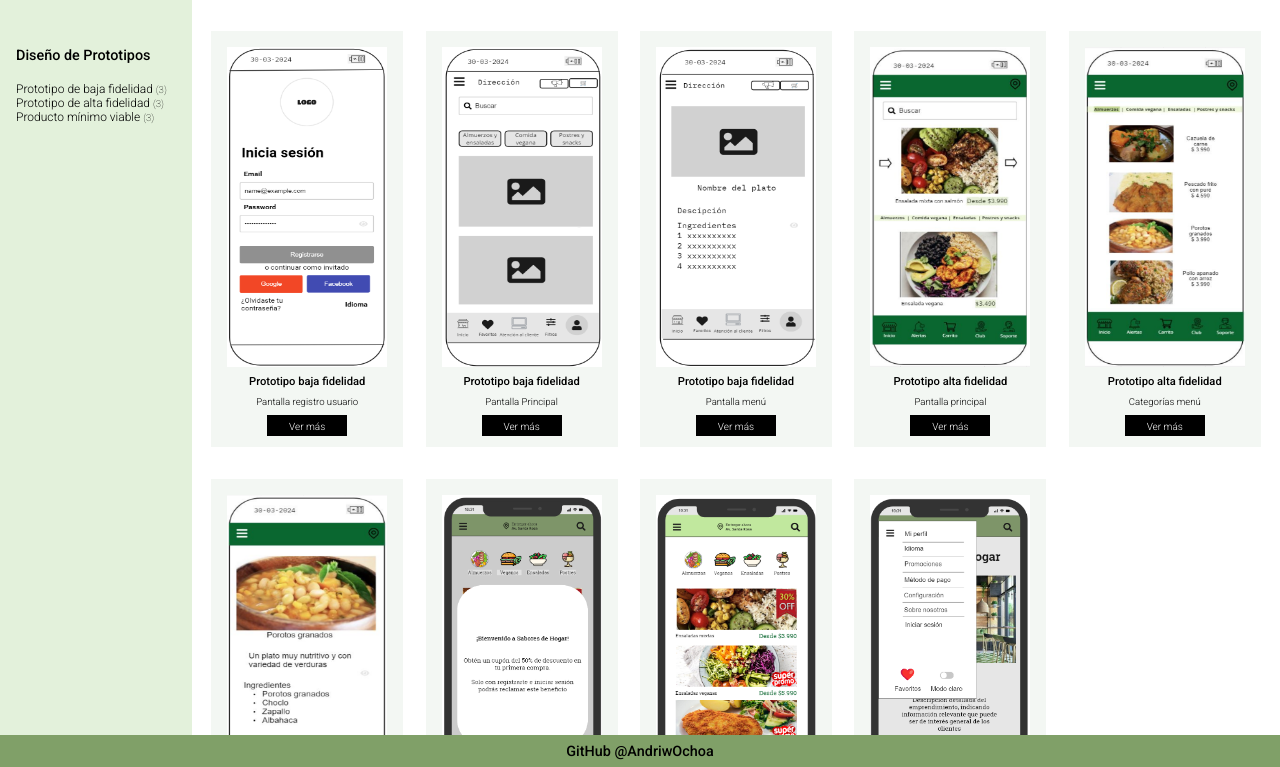
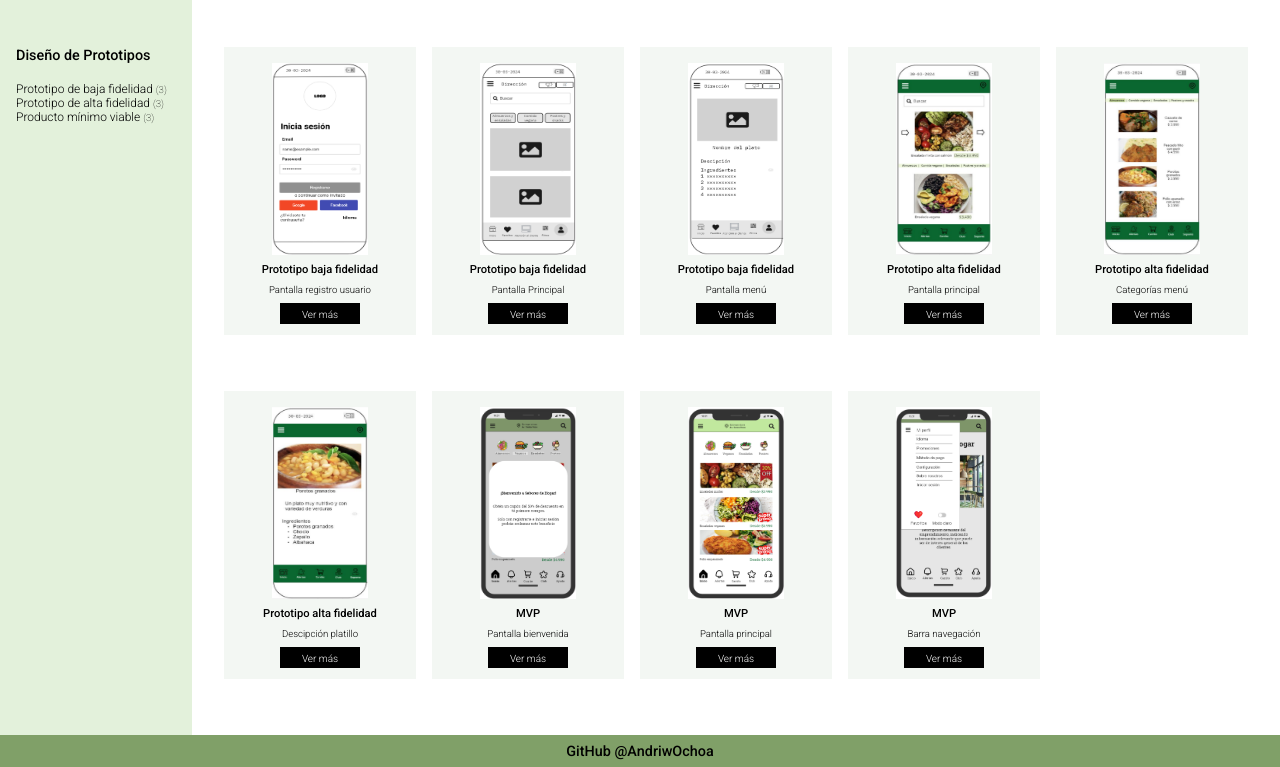
Before and after one commit to AndriwOchoa/grid_prototipo, a plain HTML site: page index.html in a window 1280 px wide. Shown: the part 33-800 px from the top of the page. Drawn offline with Linux system fonts and the light colour scheme; a web font is replaced by a local one.

Commit message:
cambios en tamaño de imagenes

```diff
--- a/assets/css/style.scss
+++ b/assets/css/style.scss
@@ -40,7 +40,6 @@
             justify-content: start;
             margin-top: 2em;
 
-
             ul{
                 list-style: none;
             }
@@ -54,14 +53,14 @@
         grid-template-columns: repeat(auto-fill, minmax(12em, 1fr));
         height: calc(100vh - 4em);
         overflow-y: auto;
-        padding: 1em;
+        padding: 2em;
         justify-items: center;
 
         div{
             display: flex;
             flex-direction: column;
             align-items: center;
-            height: 26em;
+            height: 18em;
             width: 12em;
             margin-top: 1em;
             padding: 1em;
@@ -70,8 +69,8 @@
 
 
             img{
-                height: 20em;
-                width: 10em;
+                height: 12em;
+                width: 6em;
                 display: flex;
                 justify-content: center;
             }
```
Also changed, not shown: assets/css/style.css, 1 other file.
